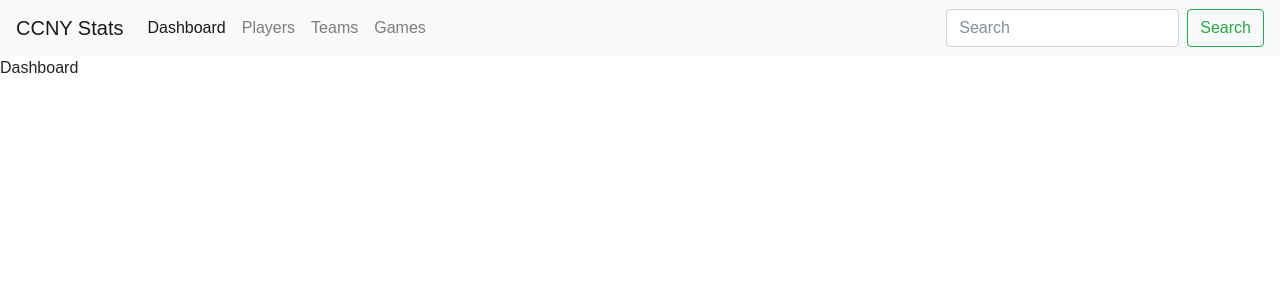
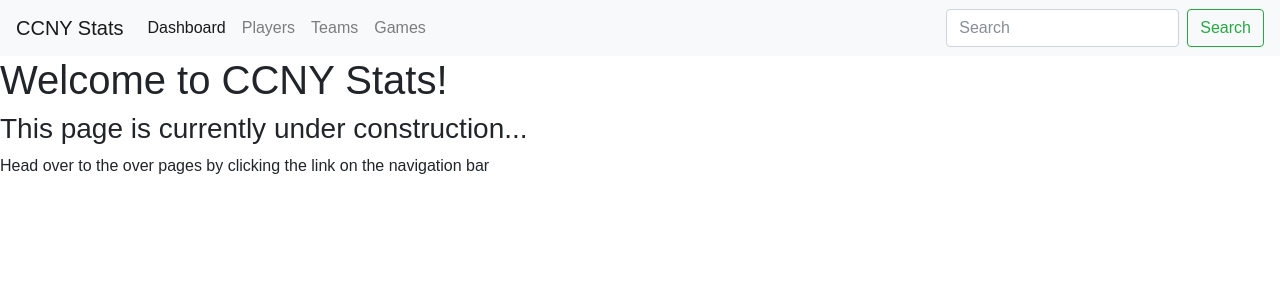
Before and after one commit to afranco07/ccny-stats-frontend, a React (Create React App) app: page / in a window 1280 px wide. Shown: the top 300 px of the page. Built offline with nearby package versions, Linux system fonts and the light colour scheme.

Commit message:
Added message to home screen/dashboard

```diff
--- a/src/Homepage/homepage.js
+++ b/src/Homepage/homepage.js
@@ -4,7 +4,9 @@ export default class Homepage extends Component {
     render() {
         return (
             <div>
-                <p>Dashboard</p>
+                <h1>Welcome to CCNY Stats!</h1>
+                <h3>This page is currently under construction...</h3>
+                <p>Head over to the over pages by clicking the link on the navigation bar</p>
             </div>
         );
     }
```
